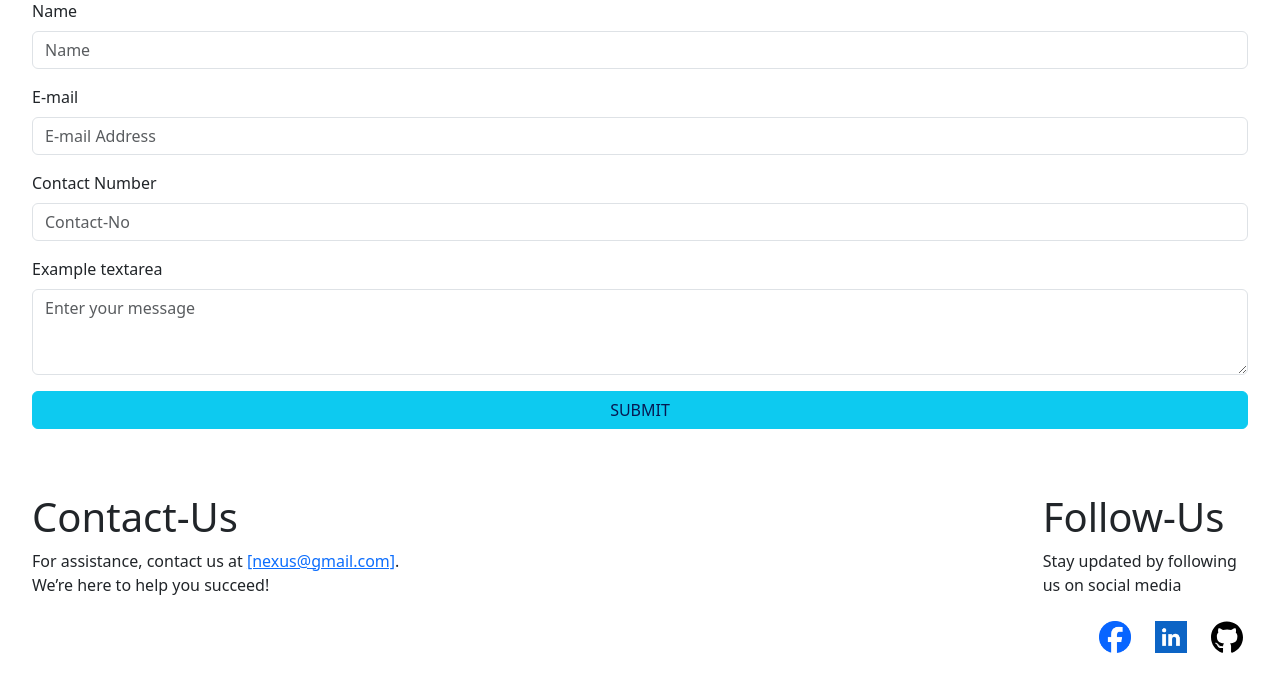
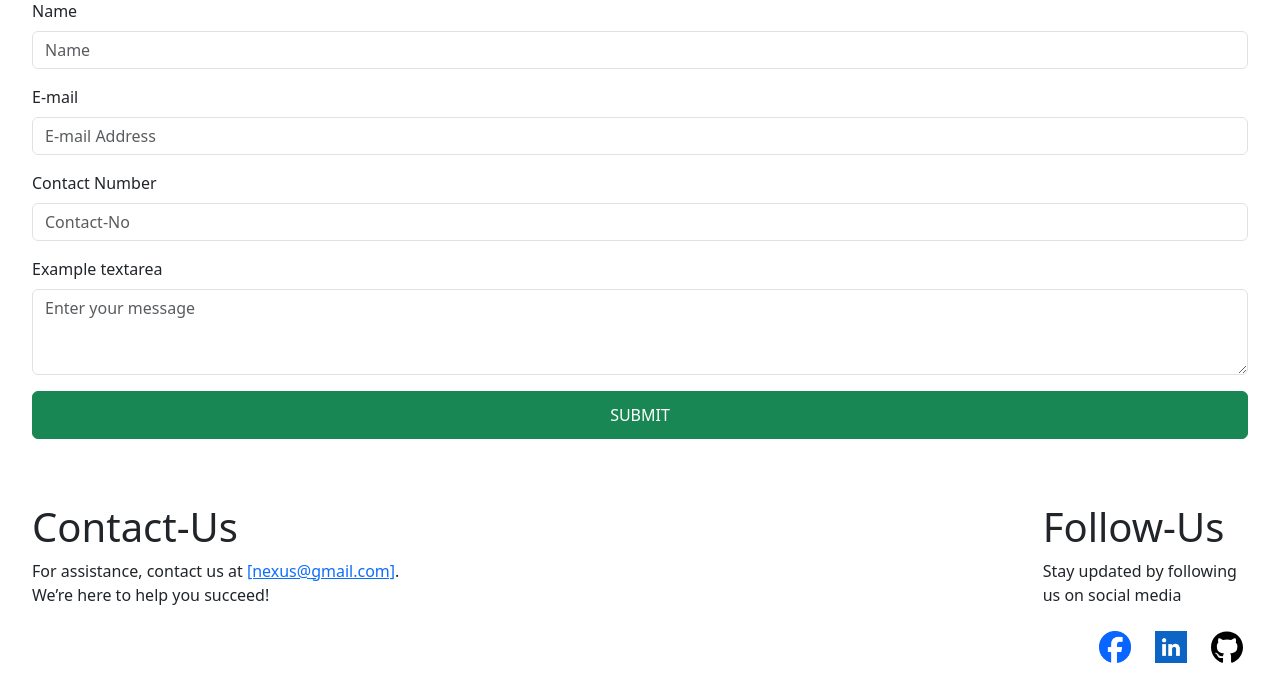
Before and after one commit to HananRafeeque/Nexus, a Flask app: template templates/intro.html in a window 1280 px wide. Shown: the part 1155-1834 px from the top of the page. Run offline with Flask 3, Linux system fonts and the light colour scheme; the template is opened without the code that fills it, so the values that code supplies are empty; some web fonts are replaced.

Commit message:
Update intro.html

```diff
--- a/templates/intro.html
+++ b/templates/intro.html
@@ -78,7 +78,7 @@
                     <textarea class="form-control" id="exampleFormControlTextarea1" rows="3" name="message" placeholder="Enter your message" required></textarea>
                   </div>
                   <div class="d-grid gap-2">
-                    <button type="submit" class="btn btn-info" style="color: #071952;" href="">SUBMIT</button>
+                    <button type="submit" class="btn btn-success" style="color: white; height: 3rem;" href="">SUBMIT</button>
                 </div>
                 </form>
             </div>
```
